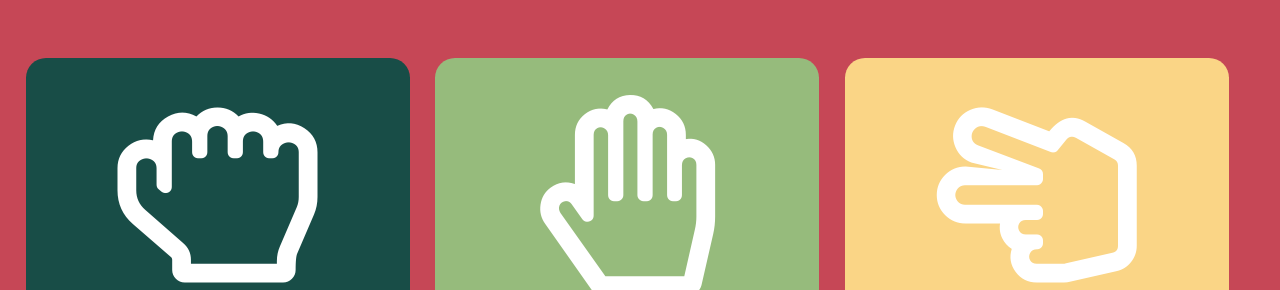
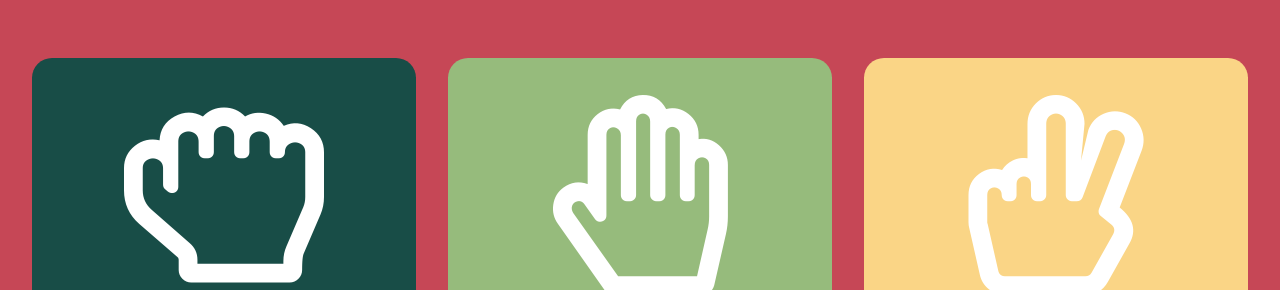
Before and after one commit to carlos-benner/js-exercise-rock-paper-scissors, a plain HTML site: page RockPaperScissors_web/index.html in a window 1280 px wide. Shown: the part 178-468 px from the top of the page. Drawn offline with Linux system fonts and the light colour scheme.

Commit message:
Styling animations for shape selection

```diff
--- a/RockPaperScissors_web/index.html
+++ b/RockPaperScissors_web/index.html
@@ -28,7 +28,8 @@
                     href="#"
                     data-shape="scissors"
                 >
-                    <i class="far fa-hand-scissors"></i><span>Scissors</span>
+                    <i class="far fa-hand-scissors fa-rotate-90"></i
+                    ><span>Scissors</span>
                 </a>
             </div>
             <div class="result"></div>
--- a/RockPaperScissors_web/style.css
+++ b/RockPaperScissors_web/style.css
@@ -21,8 +21,7 @@ body {
     position: absolute;
 }
 
-.shapes,
-.shape-selection {
+.shapes {
     position: absolute;
     height: 100vh;
     width: 100vw;
@@ -31,8 +30,7 @@ body {
     align-items: center;
 }
 
-.shapes > a,
-.shape-selection > a {
+.shapes > a {
     position: absolute;
     color: white;
     text-decoration: none;
@@ -44,42 +42,43 @@ body {
     max-height: 200px;
     width: 20%;
     padding: 5%;
-    transition: left 1s ease 0.5s;
+    transition: left 1s cubic-bezier(0.68, -0.55, 0.27, 1.55) 0.5s;
+    outline: none;
 }
 
-.shapes > a > *,
-.shape-selection > a > * {
+.shapes > a > * {
     pointer-events: none;
 }
 
-.shapes > a > i,
-.shape-selection > a > i {
-    transition: transform 0.8s ease-in-out 0.4s;
+.shapes > a > i {
     font-size: 200px;
     grid-row: 2/3;
 }
 
-.shapes > a > span,
-.shape-selection > a > span {
+.shapes > a > span {
     grid-row: 3/4;
     display: inline-block;
     text-align: center;
     font-size: 3em;
 }
 .rock {
-    left: 2%;
+    left: 2.5%;
     background: var(--rock-color);
     border-color: var(--rock-border-color);
 }
 .paper {
-    left: 34%;
+    left: 35%;
     background: var(--paper-color);
     border-color: var(--paper-border-color);
 }
 .scissors {
-    left: 66%;
+    left: 67.5%;
     background: var(--scissors-color);
     border-color: var(--scissors-border-color);
+}
+
+.scissors > i {
+    transform: rotate(90deg);
 }
 
 .fadeOut {
@@ -96,8 +95,10 @@ body {
 .selected {
     left: 2%;
 }
+a.selected > i {
+    transition: transform 0.5s ease-in 0.8s;
+    transform: rotate(90deg);
+}
 .scissors.selected > i {
     transform: rotate(180deg);
-    -ms-transform: rotate(180deg);
-    -webkit-transform: rotate(180deg);
 }
```
